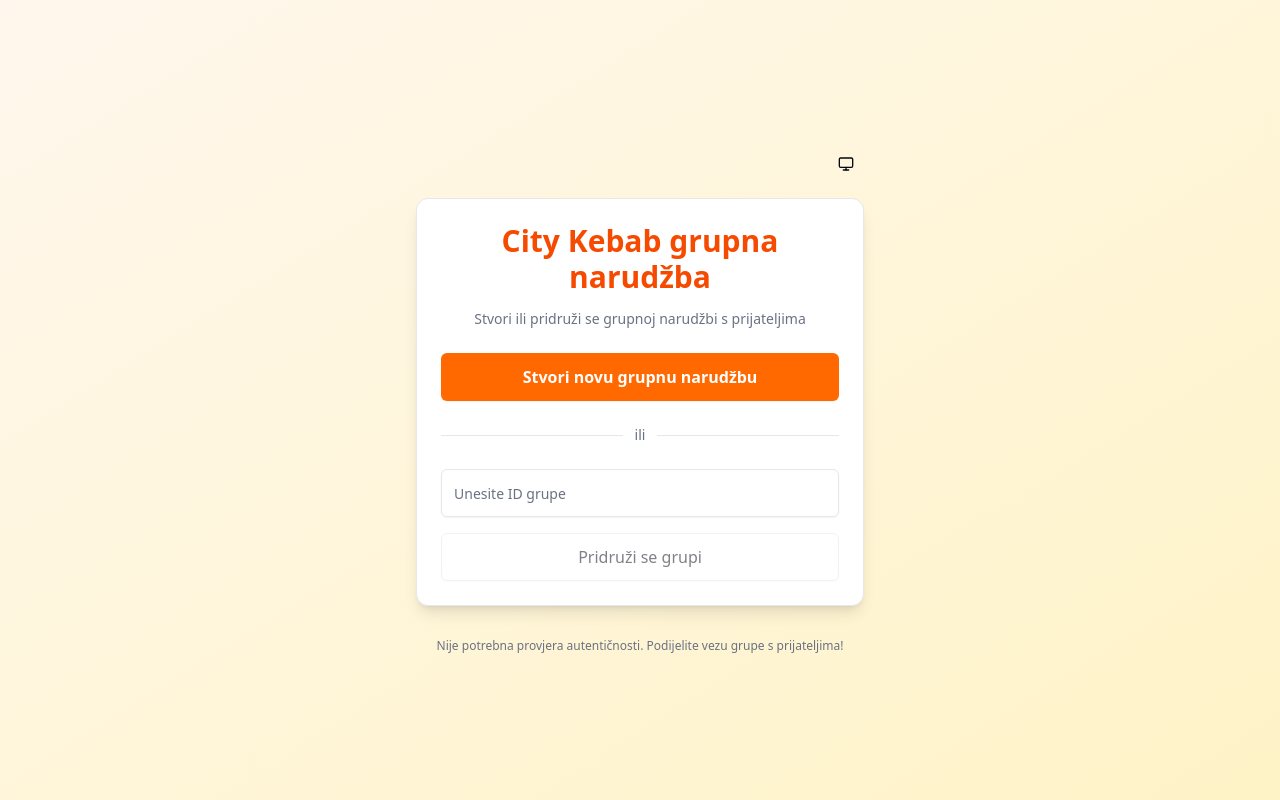
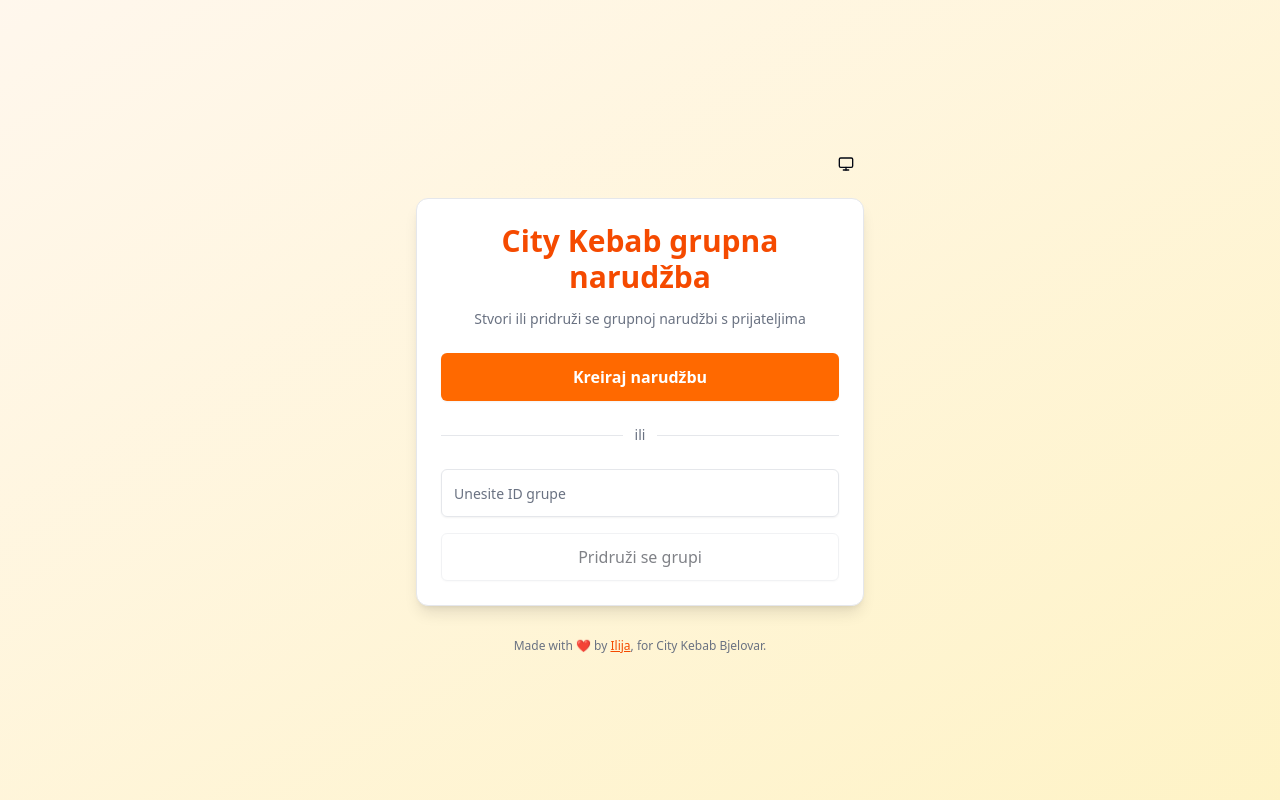
Before and after one commit to ilijaleko/city-kebab, a React (Vite) app: page / in a window 1280 px wide. Built offline with nearby package versions, Linux system fonts and the light colour scheme.

Commit message:
Update the labels and add credits to the footer

```diff
--- a/src/components/Home.jsx
+++ b/src/components/Home.jsx
@@ -94,7 +94,7 @@
               className="w-full h-12 bg-orange-500 hover:bg-orange-600 text-white font-semibold text-base cursor-pointer"
               size="lg"
             >
-              {creating ? "Stvaranje..." : "Stvori novu grupnu narudžbu"}
+              {creating ? "Stvaranje..." : "Kreiraj narudžbu"}
             </Button>
 
             <div className="flex items-center gap-3">
@@ -150,8 +150,16 @@
       </div>
       <footer className="mt-8 text-xs text-muted-foreground text-center max-w-md">
         <p>
-          Nije potrebna provjera autentičnosti. Podijelite vezu grupe s
-          prijateljima!
+          Made with ❤️ by{" "}
+          <a
+            href="https://ilijaleko.com"
+            target="_blank"
+            rel="noopener noreferrer"
+            className="text-orange-600 hover:text-orange-700 dark:text-orange-400 dark:hover:text-orange-300 underline transition-colors"
+          >
+            Ilija
+          </a>
+          , for City Kebab Bjelovar.
         </p>
       </footer>
     </div>
```
